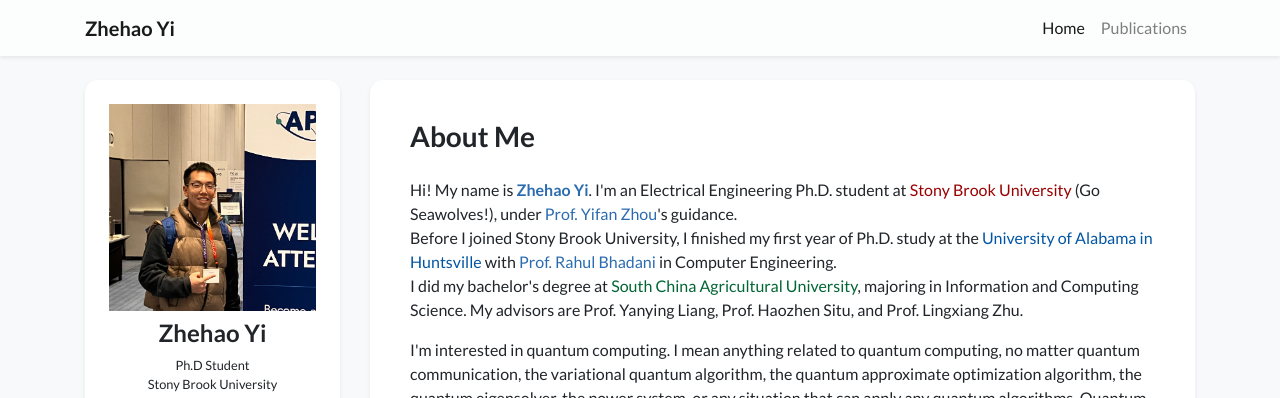
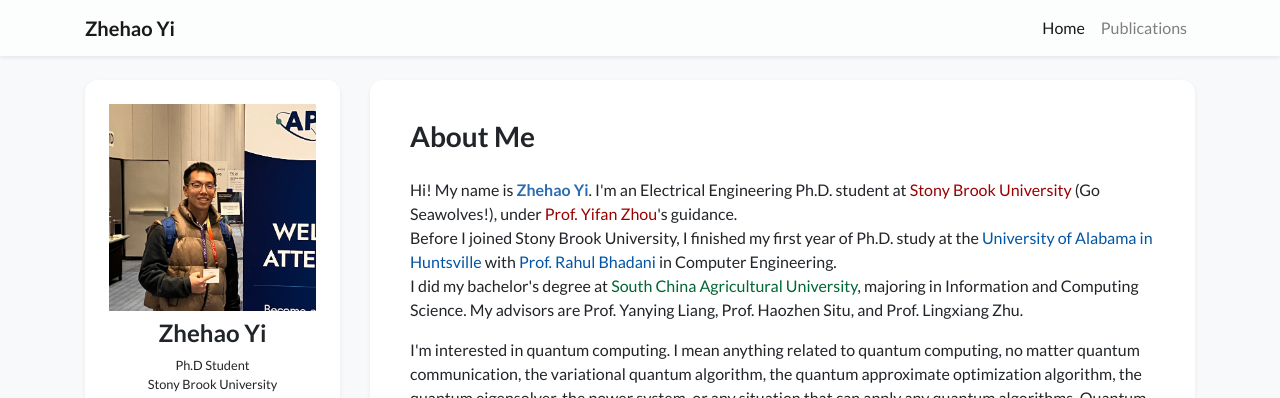
Before and after one commit to ZhehaoPeterYi/ZhehaoPeterYi.github.io, a Jekyll site: the page built from index.html, in a window 1280 px wide. Shown: the top 398 px of the page. Built offline with Jekyll 4.4.1, drawn with Linux system fonts in a browser that asks for light colours; nearby versions of some CDN libraries; a style sheet for code colours, icons or effects is not loaded.

Commit message:
Update profile.yml

```diff
--- a/_data/profile.yml
+++ b/_data/profile.yml
@@ -24,9 +24,9 @@ short_bio: >-
   <p>
     Hi! My name is <span style="color: #2b6cb0; font-weight: bold;">Zhehao Yi</span>.
     I'm an Electrical Engineering Ph.D. student at <a href="https://www.stonybrook.edu" target="_blank" style="color: #990000; text-decoration: none;">Stony Brook University</a> (Go Seawolves!),
-    under <a href="https://yifanzhou.github.io/" target="_blank" style="color: #2b6cb0;">Prof. Yifan Zhou</a>'s guidance.
+    under <a href="https://yifanzhou.info/" target="_blank" style="color: #990000;">Prof. Yifan Zhou</a>'s guidance.
     <br>
-    Before I joined Stony Brook University, I finished my first year of Ph.D. study at the <a href="https://www.uah.edu" target="_blank" style="color: #0055a5;">University of Alabama in Huntsville</a> with <a href="#" style="color: #2b6cb0;">Prof. Rahul Bhadani</a> in Computer Engineering.
+    Before I joined Stony Brook University, I finished my first year of Ph.D. study at the <a href="https://www.uah.edu" target="_blank" style="color: #0055a5;">University of Alabama in Huntsville</a> with <a href="https://rahulbhadani.github.io/" style="color: #0055a5;">Prof. Rahul Bhadani</a> in Computer Engineering.
     <br>
     I did my bachelor's degree at <a href="http://www.scau.edu.cn" target="_blank" style="color: #006633;">South China Agricultural University</a>, majoring in Information and Computing Science.
     My advisors are Prof. Yanying Liang, Prof. Haozhen Situ, and Prof. Lingxiang Zhu.
```
